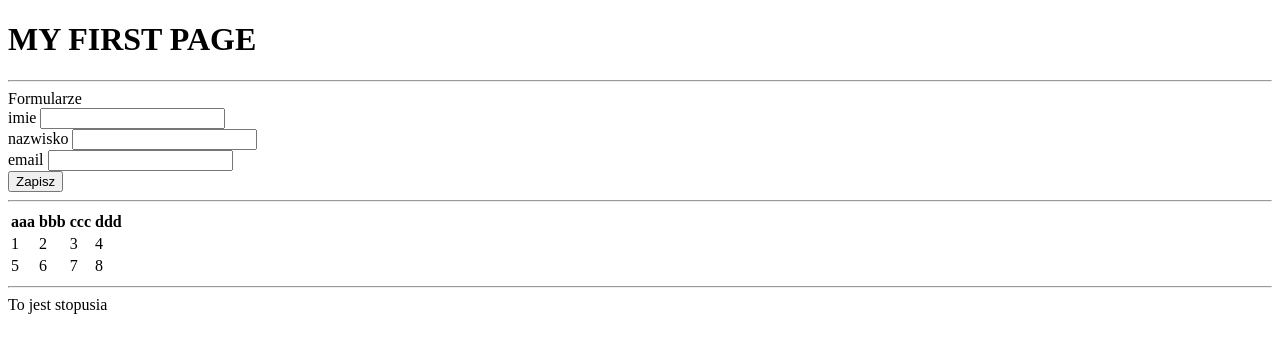
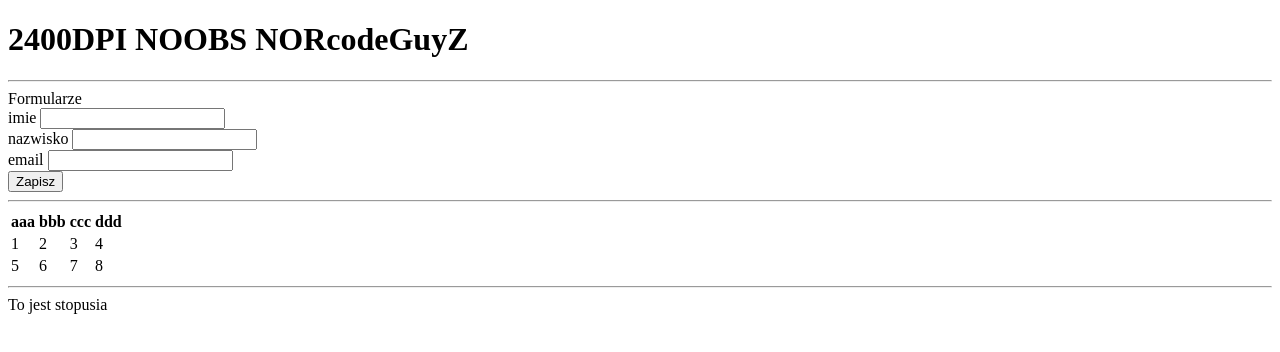
Before and after one commit to mariusz-melerski/workshop, a plain HTML site: page index.html in a window 1280 px wide. Drawn offline with Linux system fonts and the light colour scheme.

Commit message:
Update index.html

```diff
--- a/index.html
+++ b/index.html
@@ -15,7 +15,7 @@
 
   <body>
       <header>
-        <h1>MY FIRST PAGE</h1>
+        <h1>2400DPI NOOBS NORcodeGuyZ</h1>
         <hr />
       </header>
       <main>
```
